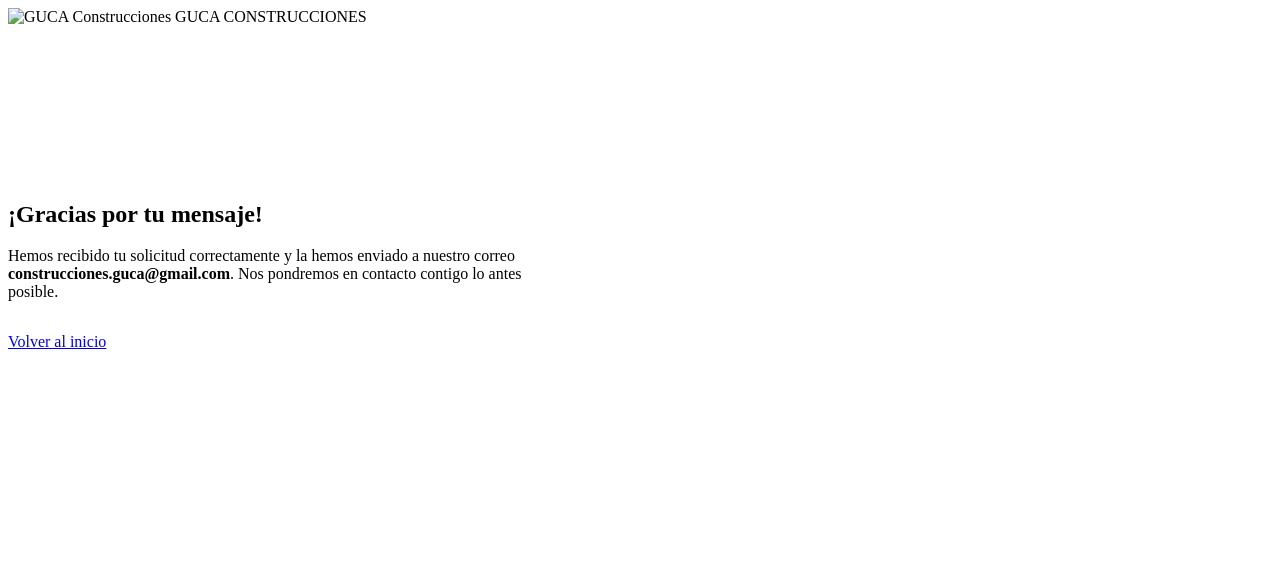
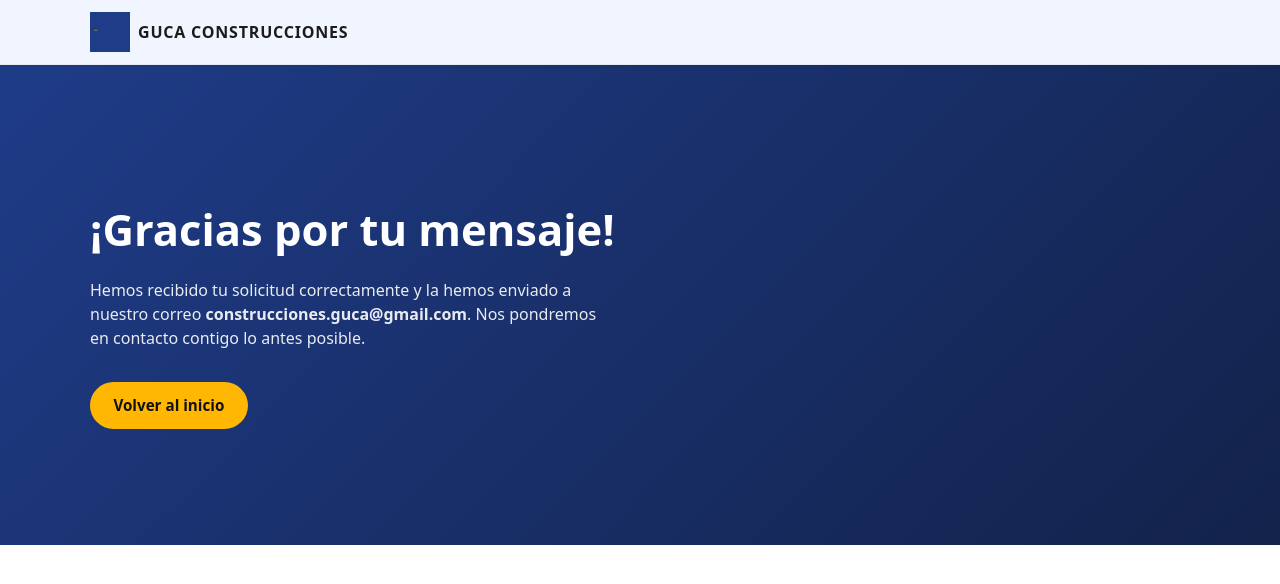
Before and after one commit to Jorjai/GUCA_Construcciones, a website: page contacto-exito.html in a window 1280 px wide. Drawn offline with Linux system fonts and the light colour scheme.

Commit message:
Fourth commit for GUCA_CONSTRUCCIONES website

```diff
--- a/contacto-exito.html
+++ b/contacto-exito.html
@@ -4,13 +4,13 @@
     <meta charset="utf-8" />
     <title>Mensaje enviado | GUCA Construcciones</title>
     <meta name="viewport" content="width=device-width, initial-scale=1" />
-    <link rel="stylesheet" href="assets/css/style.css" />
+    <link rel="stylesheet" href="css/styles.css" />
 </head>
 <body>
 <header>
     <div class="container nav-bar">
         <div class="logo">
-            <img src="assets/logo.png" alt="GUCA Construcciones" />
+            <img src="assets/logo-placeholder.png" alt="GUCA Construcciones" />
             <span class="logo-title">GUCA CONSTRUCCIONES</span>
         </div>
     </div>
```
Also changed, not shown: index.html (+1 -1 lines).
